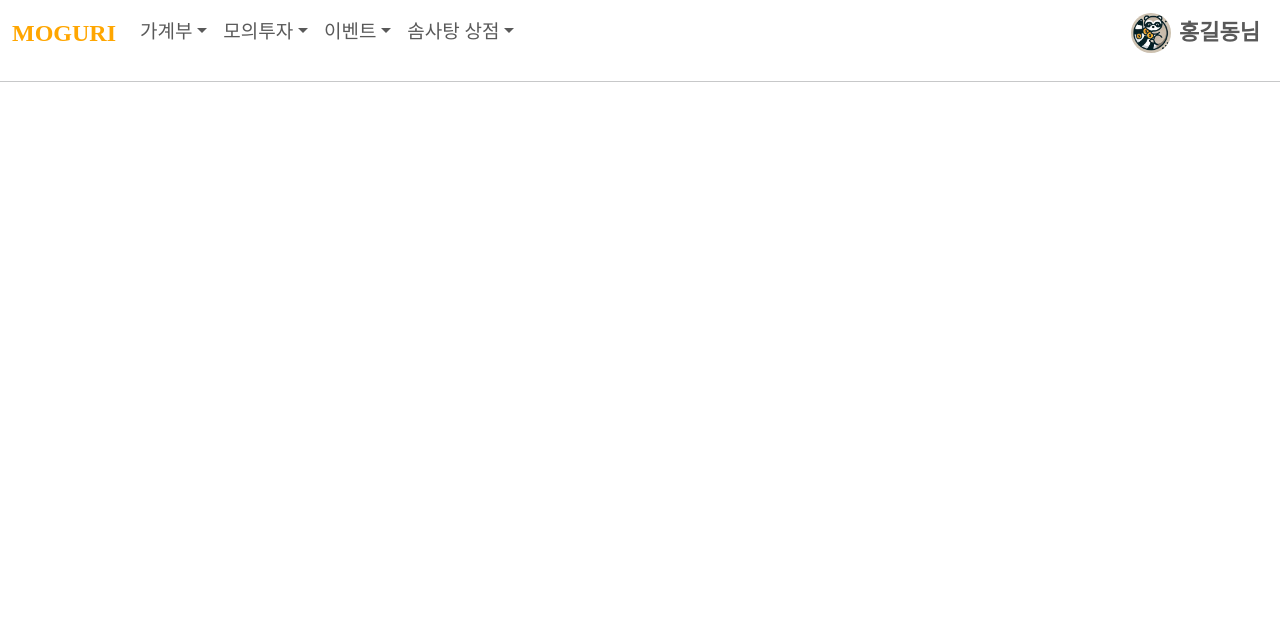
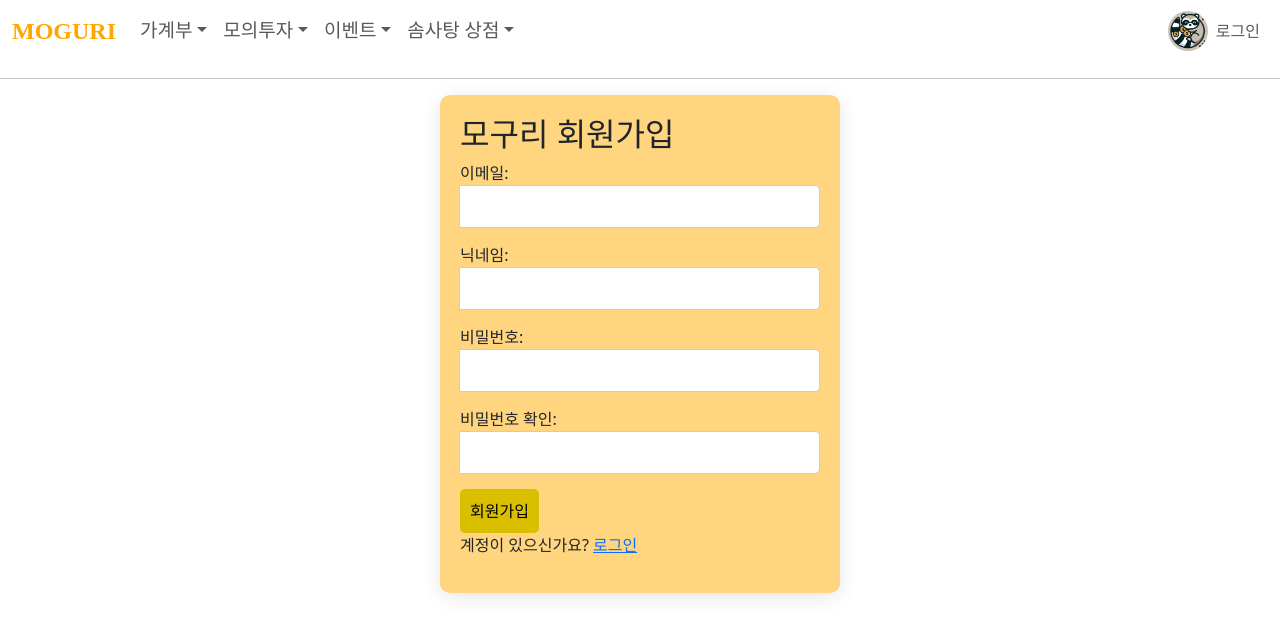
Before and after one commit to s-eun20/Moguri, a Vue app in the folder frontend/: page /register in a window 1280 px wide. Shown: the top 636 px of the page. Built offline with nearby package versions, Linux system fonts and the light colour scheme; a web font is replaced by a local one.

Commit message:
로그인 및 회원가입 UI 구현

```diff
--- a/frontend/package.json
+++ b/frontend/package.json
@@ -16,6 +16,7 @@
     "@fullcalendar/timegrid": "^6.1.15",
     "@fullcalendar/vue3": "^6.1.15",
     "@toast-ui/chart": "^4.6.1",
+    "axios": "^1.7.7",
     "bootstrap-vue-3": "^0.5.1",
     "vue": "^3.4.21",
     "vue-datepicker": "^1.3.0",
--- a/frontend/src/components/Navbar.vue
+++ b/frontend/src/components/Navbar.vue
@@ -1,5 +1,5 @@
 <template>
-  <b-navbar toggleable="lg" type="light"  class="navbar-custom">
+  <b-navbar toggleable="lg" type="light" class="navbar-custom">
     <!-- MOGURI 로고 -->
     <b-navbar-brand href="/" class="moguri-logo">MOGURI</b-navbar-brand>
 
@@ -11,23 +11,33 @@
 
     <!-- 프로필과 사용자 이름 -->
     <b-navbar-nav class="ml-auto d-flex align-items-center">
+      <!-- 로그인 링크 추가 -->
+      <b-nav-item v-if="!isLoggedIn" to="/login">로그인</b-nav-item>
       <!-- 사용자 이름 -->
-      <b-nav-item class="user-name">홍길동님</b-nav-item>
+      <b-nav-item v-if="isLoggedIn" class="user-name">{{ nickname }}님</b-nav-item>
     </b-navbar-nav>
   </b-navbar>
   <hr>
 </template>
 
 <script setup>
+import { ref } from 'vue';
 import MenuGroup from './Menu/menuGroup.vue';
 import '../assets/styles/global.css';
 
+// 로그인 상태와 닉네임을 관리할 ref 변수 생성
+const isLoggedIn = ref(false);
+const nickname = ref('');
+
+// 로컬 스토리지에서 사용자 정보를 가져와 로그인 상태를 설정
+const user = JSON.parse(localStorage.getItem('user'));
+if (user) {
+  isLoggedIn.value = true;
+  nickname.value = user.nickname; // 사용자의 닉네임 설정
+}
 </script>
 
 <style scoped>
-/* 배경색 흰색, 텍스트 노란색 */
-
-
 /* MOGURI 로고 노란색 */
 .moguri-logo {
   color: rgb(255, 166, 0);
@@ -40,17 +50,16 @@ import '../assets/styles/global.css';
 .menu {
   margin-right: auto;
   font-family: 'HakgyoansimBareondotumB';
-  font-size :19px;
+  font-size: 19px;
 }
 
 /* 사용자 이름 스타일링 */
 .user-name {
   font-weight: bold;
   font-family: 'Ownglyph_meetme-Rg';
-  font-size :22px;
+  font-size: 22px;
   color: #333;
 }
-
 
 .profile-pic {
   width: 40px;
--- /dev/null
+++ b/frontend/src/pages/login/Login.vue
@@ -0,0 +1,102 @@
+<template>
+    <div class="login-container">
+      <h2>모구리 로그인</h2>
+      <form @submit.prevent="login">
+        <div class="input-group">
+          <label for="username">이메일:</label>
+          <input type="text" v-model="username" required />
+        </div>
+        <div class="input-group">
+          <label for="password">비밀번호:</label>
+          <input type="password" v-model="password" required />
+        </div>
+        <button type="submit" class="login-button">로그인</button>
+      </form>
+      <p v-if="errorMessage" class="error">{{ errorMessage }}</p>
+      <p>아직 계정이 없으신가요? <router-link to="/register">회원가입</router-link></p>
+      <p v-if="nickname">안녕하세요, {{ nickname }}님!</p>
+    </div>
+  </template>
+
+  <script>
+  import { ref } from 'vue';
+  import axios from 'axios';
+  import { useRouter } from 'vue-router';
+
+  export default {
+    setup() {
+      const username = ref('');
+      const password = ref('');
+      const errorMessage = ref('');
+      const nickname = ref(''); // 닉네임을 저장할 변수
+      const router = useRouter();
+
+      const login = async () => {
+        try {
+          const response = await axios.post('http://localhost:8080/api/login', {
+            username: username.value,
+            password: password.value,
+          });
+          console.log('로그인 성공:', response.data);
+          localStorage.setItem('user', JSON.stringify(response.data));
+          nickname.value = response.data.nickname; // 닉네임 저장
+          router.push('/home'); // 원하는 페이지로 이동
+        } catch (error) {
+          console.error('로그인 실패:', error);
+          errorMessage.value = '로그인 실패. 다시 시도하세요.';
+        }
+      };
+
+      return {
+        username,
+        password,
+        login,
+        errorMessage,
+        nickname,
+      };
+    },
+  };
+  </script>
+
+  <style>
+  .login-container {
+    max-width: 400px;
+    margin: auto;
+    background-color: #FFD580; /* 연한 배경색 */
+    padding: 20px;
+    border-radius: 10px;
+    box-shadow: 0 4px 20px rgba(0, 0, 0, 0.1);
+  }
+
+  .input-group {
+    display: flex;
+    flex-direction: column;
+    margin-bottom: 15px;
+  }
+
+  input[type="text"], input[type="password"] {
+    padding: 10px;
+    border: 1px solid #ccc;
+    border-radius: 5px;
+    font-size: 14px;
+  }
+
+  .login-button {
+    background-color: #FECD72; /* 버튼 색상 */
+    border: none;
+    padding: 10px;
+    border-radius: 5px;
+    cursor: pointer;
+    font-size: 16px;
+    transition: background-color 0.3s;
+  }
+
+  .login-button:hover {
+    background-color: #f0b300; /* 버튼 호버 효과 */
+  }
+
+  .error {
+    color: red;
+    margin-top: 10px;
+  }
+  </style>
--- /dev/null
+++ b/frontend/src/pages/login/Register.vue
@@ -0,0 +1,113 @@
+<template>
+    <div class="register-container">
+      <h2>모구리 회원가입</h2>
+      <form @submit.prevent="register">
+        <div class="input-group">
+          <label for="email">이메일:</label>
+          <input type="text" v-model="email" required />
+        </div>
+        <div class="input-group">
+          <label for="nickname">닉네임:</label>
+          <input type="text" v-model="nickname" required />
+        </div>
+        <div class="input-group">
+          <label for="password">비밀번호:</label>
+          <input type="password" v-model="password" required />
+        </div>
+        <div class="input-group">
+          <label for="confirmPassword">비밀번호 확인:</label>
+          <input type="password" v-model="confirmPassword" required />
+        </div>
+        <button type="submit" class="register-button">회원가입</button>
+      </form>
+      <p v-if="errorMessage" class="error">{{ errorMessage }}</p>
+      <p>계정이 있으신가요? <router-link to="/login">로그인</router-link></p>
+    </div>
+  </template>
+
+  <script>
+  import { ref } from 'vue';
+  import axios from 'axios';
+  import { useRouter } from 'vue-router';
+
+  export default {
+    setup() {
+      const email = ref('');
+      const nickname = ref('');
+      const password = ref('');
+      const confirmPassword = ref('');
+      const errorMessage = ref('');
+      const router = useRouter();
+
+      const register = async () => {
+        if (password.value !== confirmPassword.value) {
+          errorMessage.value = '비밀번호가 일치하지 않습니다.';
+          return;
+        }
+        try {
+          await axios.post('http://localhost:8080/api/register', {
+            email: email.value,
+            nickname: nickname.value,
+            password: password.value,
+          });
+          router.push('/login');
+        } catch (error) {
+          console.error('회원가입 실패:', error);
+          errorMessage.value = '회원가입 실패. 다시 시도하세요.';
+        }
+      };
+
+      return {
+        email,
+        nickname,
+        password,
+        confirmPassword,
+        register,
+        errorMessage,
+      };
+    },
+  };
+  </script>
+
+  <style>
+  .register-container {
+    max-width: 400px;
+    margin: auto;
+    background-color: #FFD580; /* 연한 배경색 */
+    padding: 20px;
+    border-radius: 10px;
+    box-shadow: 0 4px 20px rgba(0, 0, 0, 0.1);
+  }
+
+  .input-group {
+    display: flex;
+    flex-direction: column;
+    margin-bottom: 15px;
+  }
+
+  input[type="text"], input[type="password"] {
+    padding: 10px;
+    border: 1px solid #ccc;
+    border-radius: 5px;
+    font-size: 14px;
+  }
+
+  .register-button {
+    background-color: #DABF00; /* 진한 버튼 색상 */
+    border: none;
+    padding: 10px;
+    border-radius: 5px;
+    cursor: pointer;
+    font-size: 16px;
+    transition: background-color 0.3s;
+  }
+
+  .register-button:hover {
+    background-color: #BFA700; /* 호버 시 진한 색상 */
+  }
+
+  .error {
+    color: red;
+    margin-top: 10px;
+  }
+  </style>
--- a/frontend/src/router/index.js
+++ b/frontend/src/router/index.js
@@ -3,6 +3,8 @@ import { createRouter, createWebHistory } from 'vue-router';
 import IncomeExpense from '@/pages/accountBook/IncomeExpense.vue';
 import Statistics from '@/pages/accountBook/Statistics.vue';
 import Goals from '@/pages/accountBook/Goals.vue';
+import Login from '@/pages/login/Login.vue'; // Login 컴포넌트 import 추가
+import Register from '@/pages/login/Register.vue'; // Register 컴포넌트 추가
 
 const routes = [
   {
@@ -20,7 +22,16 @@ const routes = [
     name: 'Goals',
     component: Goals,
   },
-
+  {
+    path: '/login', // 로그인 경로 추가
+    name: 'Login',
+    component: Login,
+  },
+  {
+    path: '/register', // 회원가입 경로 추가
+    name: 'Register',
+    component: Register,
+  },
 ];
 
 const router = createRouter({
```
Also changed, not shown: 1 other file (tests, documents, lock files or other folders).
